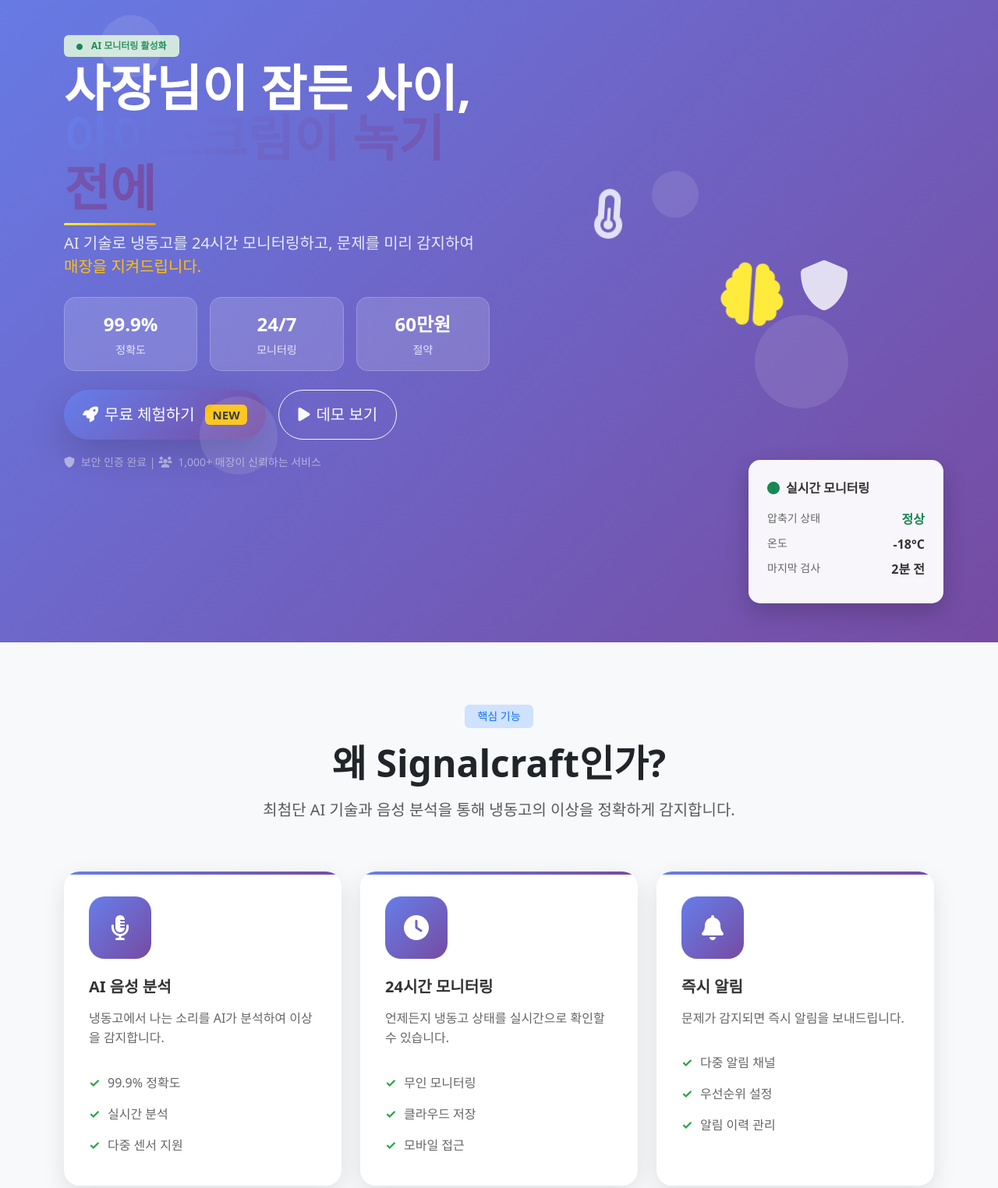
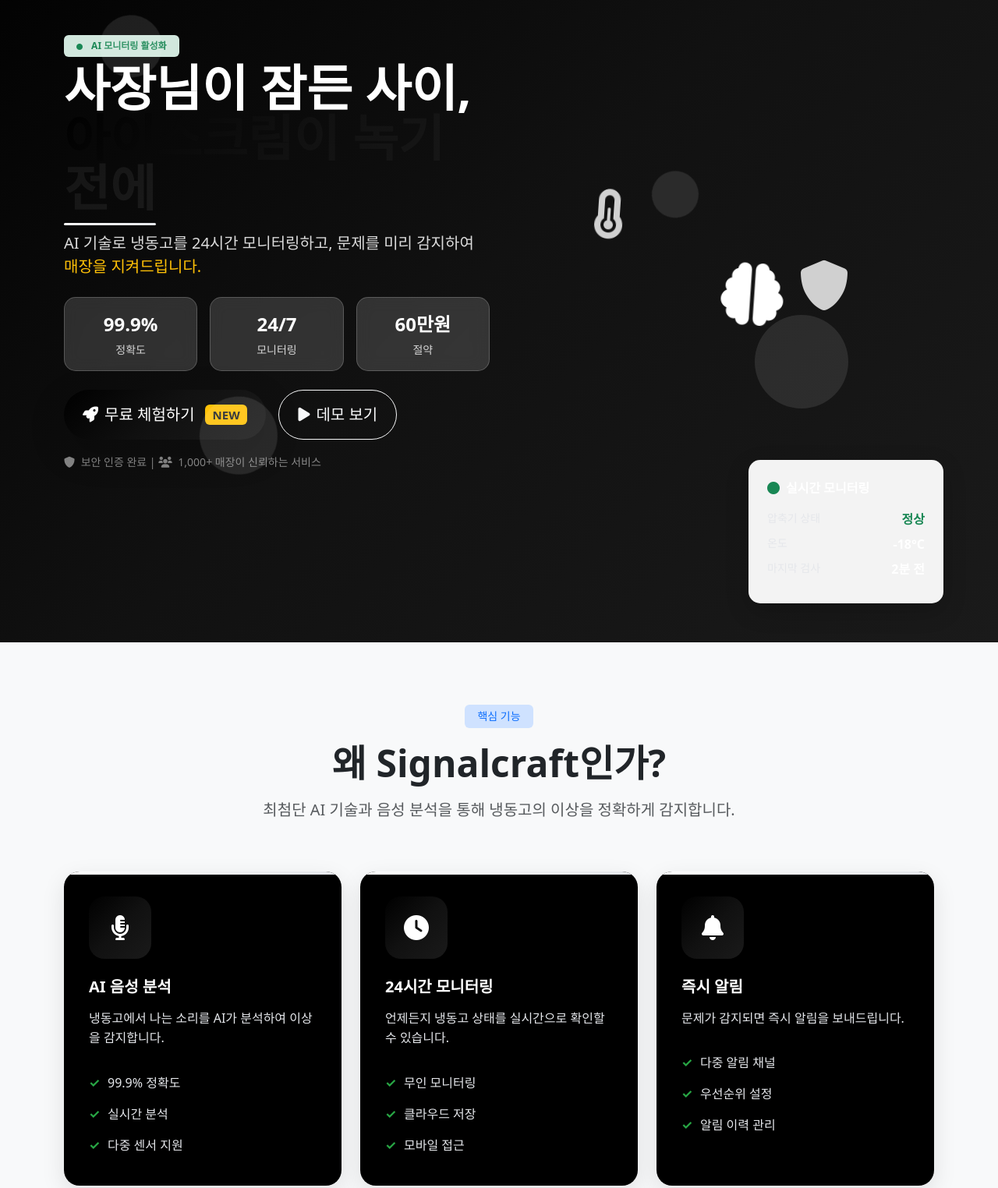
Before and after one commit to SEONBEOM-Kim/smartcompressor-ai-system, a website: page static/index.html in a window 1280 px wide. Shown: the part 238-1762 px from the top of the page at 78% size. Drawn offline with nearby package versions, Linux system fonts and the light colour scheme; no server answers.

Commit message:
fix: Complete monochrome color scheme for index.html
- Changed all remaining colors to black-white palette
- Updated yellow (#ffeb3b) to white (#ffffff)
- Changed dark gray (#333) to white (#ffffff)
- Updated medium gray (#666) to light gray (#e5e7eb)
- Changed white background (#fff) to black (#000000)
- Ensured consistent monochrome design throughout
- Fixed remaining color inconsistencies for professional look

```diff
--- a/static/index.html
+++ b/static/index.html
@@ -8,7 +8,7 @@
     <link href="https://cdnjs.cloudflare.com/ajax/libs/font-awesome/6.0.0/css/all.min.css" rel="stylesheet">
     <style>
         .hero-section {
-            background: linear-gradient(135deg, #667eea 0%, #764ba2 100%);
+            background: linear-gradient(135deg, #000000 0%, #111111 50%, #1a1a1a 100%);
             color: white;
             padding: 100px 0;
             min-height: 100vh;
@@ -24,13 +24,13 @@
             transform: translateY(-5px);
         }
         .btn-primary {
-            background: linear-gradient(135deg, #667eea 0%, #764ba2 100%);
+            background: linear-gradient(135deg, #000000 0%, #111111 50%, #1a1a1a 100%);
             border: none;
             padding: 12px 30px;
             border-radius: 25px;
         }
         .btn-primary:hover {
-            background: linear-gradient(135deg, #5a6fd8 0%, #6a4190 100%);
+            background: linear-gradient(135deg, #000000 0%, #111111 50%, #1a1a1a 100%);
         }
         .navbar {
             z-index: 9999 !important;
@@ -44,7 +44,7 @@
             padding: 80px 0;
         }
         .text-gradient {
-            background: linear-gradient(135deg, #667eea 0%, #764ba2 100%);
+            background: linear-gradient(135deg, #000000 0%, #111111 50%, #1a1a1a 100%);
             -webkit-background-clip: text;
             -webkit-text-fill-color: transparent;
             background-clip: text;
@@ -52,7 +52,7 @@
 
         /* 개선된 히어로 섹션 스타일 */
         .hero-section {
-            background: linear-gradient(135deg, #667eea 0%, #764ba2 100%);
+            background: linear-gradient(135deg, #000000 0%, #111111 50%, #1a1a1a 100%);
             position: relative;
             overflow: hidden;
         }
@@ -126,7 +126,7 @@
             left: 0;
             width: 100%;
             height: 3px;
-            background: linear-gradient(90deg, #ffeb3b, #ff9800);
+            background: linear-gradient(90deg, #ffffff, #e5e7eb);
             border-radius: 2px;
             animation: underlineExpand 1s ease-out 0.5s both;
         }
@@ -215,7 +215,7 @@
             left: 50%;
             transform: translate(-50%, -50%);
             font-size: 5rem;
-            color: #ffeb3b;
+            color: #ffffff;
             animation-delay: 1s;
         }
 
@@ -248,7 +248,7 @@
 
         .monitoring-header {
             font-weight: bold;
-            color: #333;
+            color: #ffffff;
             margin-bottom: 1rem;
             display: flex;
             align-items: center;
@@ -261,13 +261,13 @@
         }
 
         .monitoring-status .label {
-            color: #666;
+            color: #e5e7eb;
             font-size: 0.875rem;
         }
 
         .monitoring-status .value {
             font-weight: bold;
-            color: #333;
+            color: #ffffff;
         }
 
         .trust-indicators {
@@ -326,7 +326,7 @@
 
         /* 개선된 기능 카드 스타일 */
         .feature-card-enhanced {
-            background: #fff;
+            background: #000000;
             border-radius: 20px;
             padding: 2rem;
             box-shadow: 0 10px 30px rgba(0, 0, 0, 0.1);
@@ -343,7 +343,7 @@
             left: 0;
             width: 100%;
             height: 4px;
-            background: linear-gradient(90deg, #667eea, #764ba2);
+            background: linear-gradient(90deg, #ffffff, #e5e7eb);
         }
 
         .feature-card-enhanced:hover {
@@ -355,7 +355,7 @@
             width: 80px;
             height: 80px;
             border-radius: 20px;
-            background: linear-gradient(135deg, #667eea, #764ba2);
+            background: linear-gradient(135deg, #000000 0%, #111111 50%, #1a1a1a 100%);
             display: flex;
             align-items: center;
             justify-content: center;
@@ -376,7 +376,7 @@
             right: -5px;
             bottom: -5px;
             border-radius: 25px;
-            background: linear-gradient(135deg, #667eea, #764ba2);
+            background: linear-gradient(135deg, #000000 0%, #111111 50%, #1a1a1a 100%);
             z-index: -1;
             opacity: 0.3;
             transition: opacity 0.3s ease;
@@ -389,12 +389,12 @@
         .feature-title {
             font-size: 1.25rem;
             font-weight: bold;
-            color: #333;
+            color: #ffffff;
             margin-bottom: 1rem;
         }
 
         .feature-description {
-            color: #666;
+            color: #e5e7eb;
             margin-bottom: 1.5rem;
             line-height: 1.6;
         }
@@ -407,7 +407,7 @@
 
         .feature-list li {
             padding: 0.5rem 0;
-            color: #666;
+            color: #e5e7eb;
             position: relative;
             padding-left: 1.5rem;
         }
```
